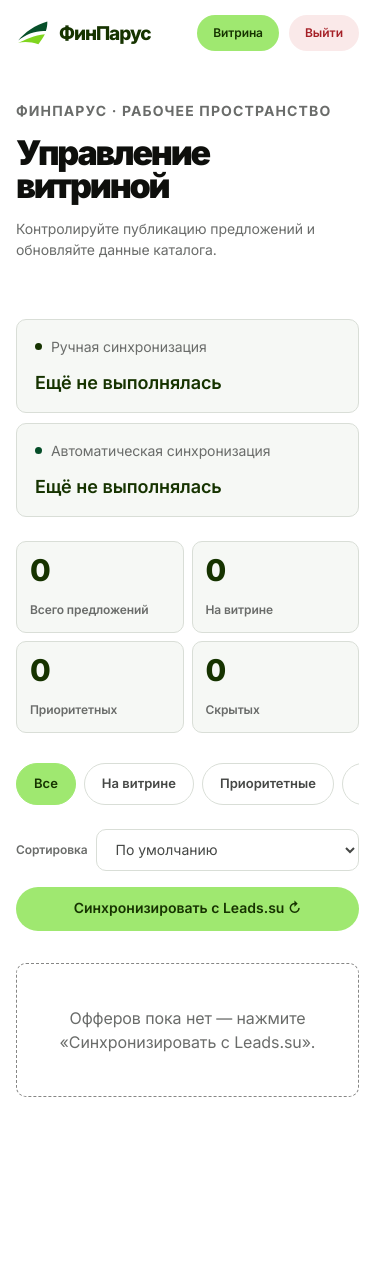
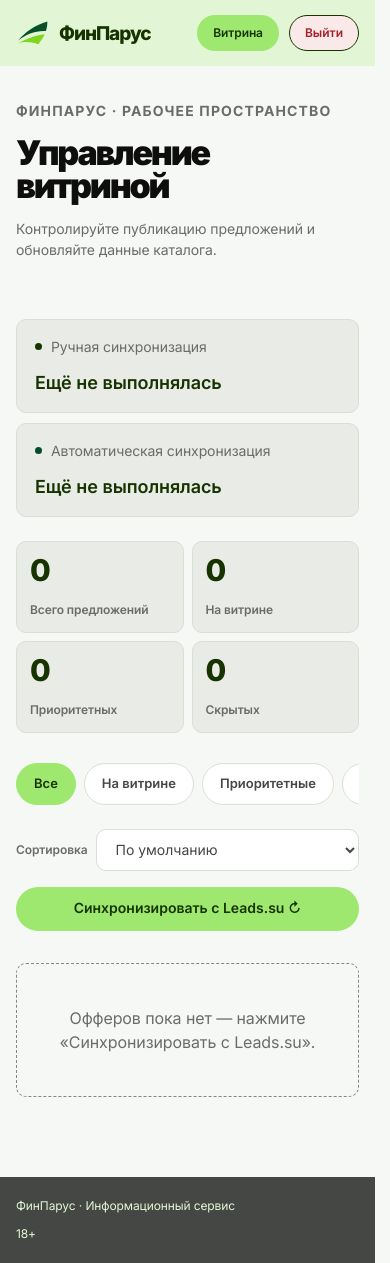
Before and after one commit to ivanlbdv/showcase, a Django app: page /lk/ in a window 390 px wide. Before the commit the page ends 1097 px from the top, so only its background shows below. Run offline with Django 5.2, Linux system fonts and the light colour scheme; the visitor is signed in with stand-in values (Sample User, id 1); data that the repository does not hold is empty.

Commit message:
version 47

```diff
--- a/project/showcase/static/showcase/css/dashboard.css
+++ b/project/showcase/static/showcase/css/dashboard.css
@@ -48,7 +48,7 @@
   justify-content: space-between;
   border: 1px solid var(--line);
   border-radius: var(--radius-card);
-  background: var(--surface-soft);
+  background: var(--fog);
   padding: 17px 19px;
 }
 
@@ -696,7 +696,7 @@
   gap: 12px;
   min-width: 0;
   padding: 20px 24px;
-  background: var(--surface-soft);
+  background: var(--fog);
   border: 1px solid var(--line);
   border-radius: var(--radius-card);
 }
@@ -742,3 +742,88 @@
     font-size: 18px;
   }
 }
+
+/* =========================================
+   Full-width dashboard layout
+   ========================================= */
+
+html,
+body.dashboard-page {
+  min-height: 100%;
+}
+
+body.dashboard-page {
+  min-height: 100svh;
+  display: flex;
+  flex-direction: column;
+  background: var(--surface-soft);
+}
+
+/* Header */
+.dashboard-page .site-header {
+  width: 100%;
+  flex: 0 0 auto;
+  background: var(--linen);
+}
+
+.dashboard-page .site-header .topbar {
+  border-bottom-color: var(--line);
+}
+
+/* Main content */
+.dashboard-page .dashboard-container {
+  width: min(calc(100% - 48px), var(--content-width));
+  flex: 1 0 auto;
+  padding-bottom: 64px;
+}
+
+/* Footer */
+.dashboard-footer {
+  width: 100%;
+  flex: 0 0 auto;
+  background: var(--charcoal);
+}
+
+.dashboard-footer__inner {
+  display: flex;
+  min-height: 76px;
+  align-items: center;
+  justify-content: space-between;
+  gap: 20px;
+  color: var(--linen);
+  font-size: 12px;
+}
+
+.dashboard-footer__inner nav {
+  display: flex;
+  align-items: center;
+  gap: 16px;
+}
+
+.dashboard-footer__inner a {
+  color: var(--lime);
+  text-underline-offset: 3px;
+}
+
+.dashboard-footer__inner a:hover {
+  color: var(--linen);
+}
+
+@media (max-width: 680px) {
+  .dashboard-page .dashboard-container {
+    width: min(calc(100% - 32px), var(--content-width));
+  }
+
+  .dashboard-footer__inner {
+    min-height: 0;
+    flex-direction: column;
+    align-items: flex-start;
+    gap: 10px;
+    padding-top: 20px;
+    padding-bottom: 20px;
+  }
+
+  .dashboard-footer__inner nav {
+    flex-wrap: wrap;
+  }
+}
--- a/project/showcase/static/showcase/css/ui.css
+++ b/project/showcase/static/showcase/css/ui.css
@@ -240,7 +240,7 @@ summary:focus-visible {
 }
 
 .btn--danger {
-  border-color: transparent;
+  border-color: var(--forest);
   background: var(--danger-soft);
   color: var(--danger);
 }
--- a/project/showcase/templates/dashboard/base.html
+++ b/project/showcase/templates/dashboard/base.html
@@ -5,42 +5,70 @@
   <meta charset="UTF-8">
   <meta name="viewport" content="width=device-width, initial-scale=1.0">
   <meta name="robots" content="noindex, nofollow">
-  <meta name="theme-color" content="#ffffff">
+  <meta name="theme-color" content="#e2f6d5">
+
   <title>{% block title %}ФинПарус · кабинет{% endblock %}</title>
+
   <link rel="stylesheet" href="{% static 'showcase/css/dashboard.css' %}">
   <link rel="icon"
         type="image/svg+xml"
         href="{% static 'showcase/images/finparus.svg' %}">
-
   <link rel="icon"
         href="{% static 'showcase/images/favicon.ico' %}"
         sizes="any">
 </head>
-<body>
-  <main class="container dashboard-container">
-    <header class="topbar">
+
+<body class="dashboard-page">
+
+  <header class="site-header">
+    <div class="container">
+      <div class="topbar">
         {% include "showcase/includes/brand.html" %}
-      <nav class="topbar__nav" aria-label="">
-        <a class="btn btn--primary btn--sm" href="{% url 'showcase:product_showcase' %}">Витрина</a>
+
+        <nav class="topbar__nav" aria-label="Навигация кабинета">
+          <a class="btn btn--primary btn--sm"
+             href="{% url 'showcase:product_showcase' %}">
+            Витрина
+          </a>
+
           {% if user.is_authenticated %}
             <span class="topbar__user">{{ user.username }}</span>
-          <form method="post" action="{% url 'showcase:dashboard_logout' %}">
+
+            <form method="post"
+                  action="{% url 'showcase:dashboard_logout' %}">
               {% csrf_token %}
-            <button class="btn btn--danger btn--sm" type="submit">Выйти</button>
+              <button class="btn btn--danger btn--sm" type="submit">
+                Выйти
+              </button>
             </form>
           {% endif %}
         </nav>
+      </div>
+    </div>
   </header>
 
+  <main class="container dashboard-container">
     {% if messages %}
       <div class="notices" role="status" aria-live="polite">
         {% for message in messages %}
-          <div class="notice notice--{{ message.tags }}">{{ message }}</div>
+          <div class="notice notice--{{ message.tags }}">
+            {{ message }}
+          </div>
         {% endfor %}
       </div>
     {% endif %}
 
     {% block content %}{% endblock %}
   </main>
+
+  <footer class="site-footer dashboard-footer">
+    <div class="container">
+      <div class="dashboard-footer__inner">
+        <span>ФинПарус · Информационный сервис</span>
+        <span>18+</span>
+      </div>
+    </div>
+  </footer>
+
 </body>
 </html>
```
Also changed, not shown: project/showcase/static/showcase/css/errors.css (+49 -1 lines), project/showcase/static/showcase/css/showcase.css (+43 -0 lines), project/showcase/templates/errors/base.html (+40 -10 lines), project/showcase/templates/showcase/privacy.html (+16 -2 lines). Lines whose indentation alone changed are shown as unchanged.
